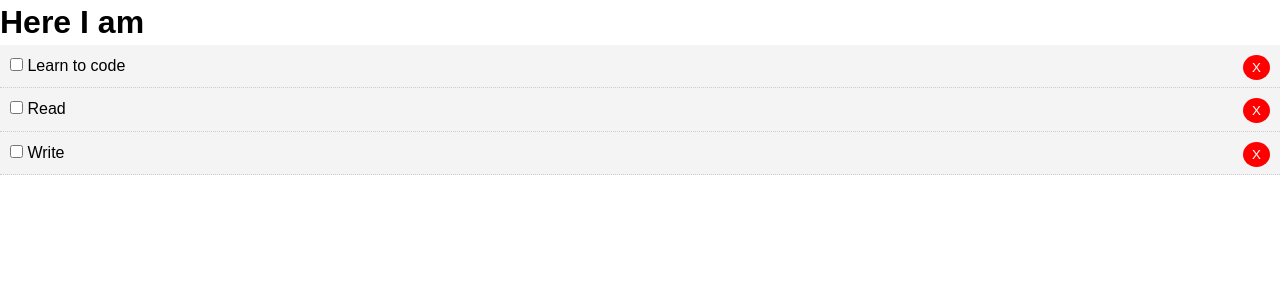
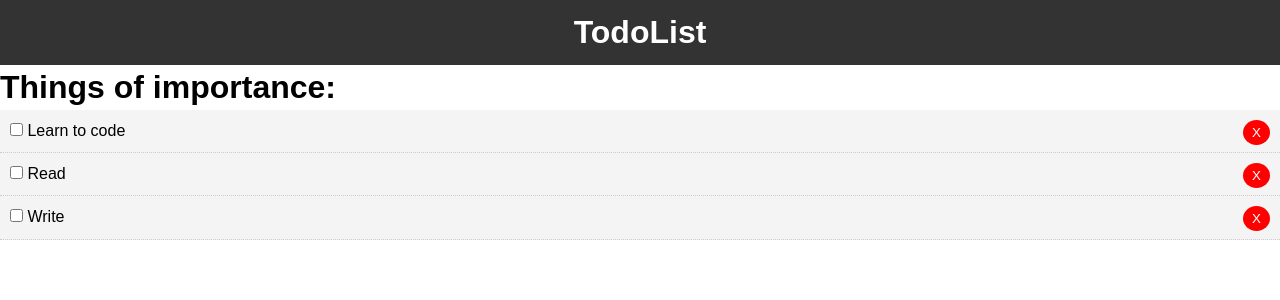
Before and after one commit to vlttx/todo, a React (Create React App) app: page / in a window 1280 px wide. Shown: the top 300 px of the page. Built offline with nearby package versions, Linux system fonts and the light colour scheme; the HTML template or start-up script is replaced by a standard one.

Commit message:
add header style

```diff
--- a/src/App.js
+++ b/src/App.js
@@ -1,5 +1,6 @@
 import React, { Component } from 'react';
 import './App.css';
+import Header from './components/layout/header'
 import Todos from './components/Todos';
 
 class App extends Component {
@@ -39,7 +40,8 @@
   render(){
   return (
     <div className="App">
-    <h1> Here I am </h1>
+    <Header />
+    <h1> Things of importance: </h1>
     <Todos todos={this.state.todos} markComplete={this.markComplete}
     delTodo={this.delTodo}/>
        </div>
--- a/src/components/layout/header.js
+++ b/src/components/layout/header.js
@@ -1 +1,19 @@
 import React from 'react';
+
+
+function Header()  {
+	return (
+		<header style={headerStyle}>
+		<h1>TodoList</h1>
+		</header>
+		)
+}
+
+const headerStyle = {
+	background: '#333',
+	color: '#fff',
+	textAlign: 'center',
+	padding: '10px'
+}
+
+export default Header;
```
